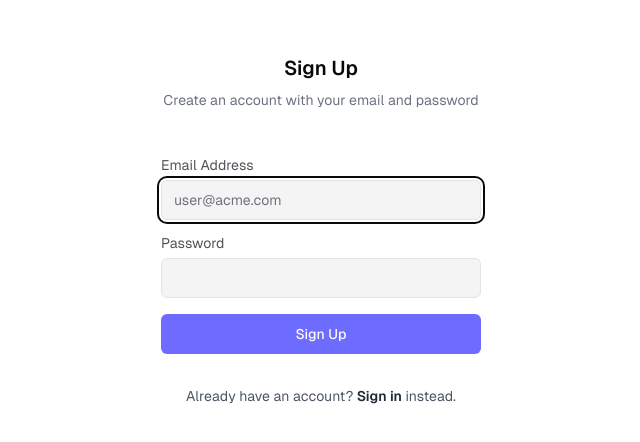
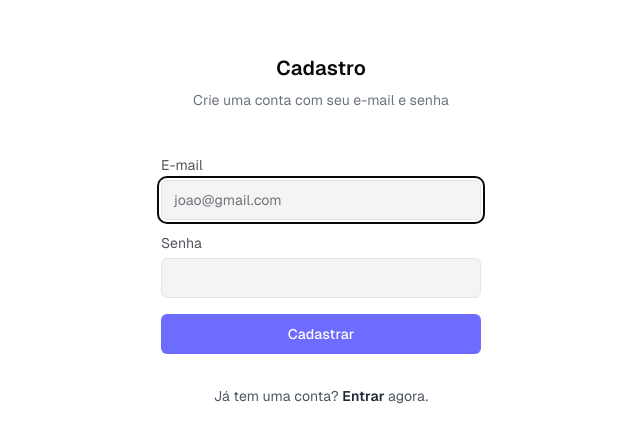
Before and after one commit to micaelsgarcez/zatten-chat, a Next.js app: page /register in a window 1280 px wide. Shown: the part 170-612 px from the top of the page, without its empty margins (319-959 px from the left). Built offline with nearby package versions, Linux system fonts and the light colour scheme.

Commit message:
Chore: details

```diff
--- a/app/(auth)/login/page.tsx
+++ b/app/(auth)/login/page.tsx
@@ -1,67 +1,67 @@
-'use client';
+'use client'
 
-import Link from 'next/link';
-import { useRouter } from 'next/navigation';
-import { useActionState, useEffect, useState } from 'react';
-import { toast } from 'sonner';
+import Link from 'next/link'
+import { useRouter } from 'next/navigation'
+import { useActionState, useEffect, useState } from 'react'
+import { toast } from 'sonner'
 
-import { AuthForm } from '@/components/auth-form';
-import { SubmitButton } from '@/components/submit-button';
+import { AuthForm } from '@/components/auth-form'
+import { SubmitButton } from '@/components/submit-button'
 
-import { login, type LoginActionState } from '../actions';
+import { login, type LoginActionState } from '../actions'
 
 export default function Page() {
-  const router = useRouter();
+  const router = useRouter()
 
-  const [email, setEmail] = useState('');
-  const [isSuccessful, setIsSuccessful] = useState(false);
+  const [email, setEmail] = useState('')
+  const [isSuccessful, setIsSuccessful] = useState(false)
 
   const [state, formAction] = useActionState<LoginActionState, FormData>(
     login,
     {
-      status: 'idle',
-    },
-  );
+      status: 'idle'
+    }
+  )
 
   useEffect(() => {
     if (state.status === 'failed') {
-      toast.error('Invalid credentials!');
+      toast.error('Invalid credentials!')
     } else if (state.status === 'invalid_data') {
-      toast.error('Failed validating your submission!');
+      toast.error('Failed validating your submission!')
     } else if (state.status === 'success') {
-      setIsSuccessful(true);
-      router.refresh();
+      setIsSuccessful(true)
+      router.refresh()
     }
-  }, [state.status, router]);
+  }, [state.status, router])
 
   const handleSubmit = (formData: FormData) => {
-    setEmail(formData.get('email') as string);
-    formAction(formData);
-  };
+    setEmail(formData.get('email') as string)
+    formAction(formData)
+  }
 
   return (
-    <div className="flex h-dvh w-screen items-start pt-12 md:pt-0 md:items-center justify-center bg-background">
-      <div className="w-full max-w-md overflow-hidden rounded-2xl flex flex-col gap-12">
-        <div className="flex flex-col items-center justify-center gap-2 px-4 text-center sm:px-16">
-          <h3 className="text-xl font-semibold dark:text-zinc-50">Sign In</h3>
-          <p className="text-sm text-gray-500 dark:text-zinc-400">
-            Use your email and password to sign in
+    <div className='flex h-dvh w-screen items-start pt-12 md:pt-0 md:items-center justify-center bg-background'>
+      <div className='w-full max-w-md overflow-hidden rounded-2xl flex flex-col gap-12'>
+        <div className='flex flex-col items-center justify-center gap-2 px-4 text-center sm:px-16'>
+          <h3 className='text-xl font-semibold dark:text-zinc-50'>Login</h3>
+          <p className='text-sm text-gray-500 dark:text-zinc-400'>
+            Use seu e-mail e senha para fazer login
           </p>
         </div>
         <AuthForm action={handleSubmit} defaultEmail={email}>
-          <SubmitButton isSuccessful={isSuccessful}>Sign in</SubmitButton>
-          <p className="text-center text-sm text-gray-600 mt-4 dark:text-zinc-400">
-            {"Don't have an account? "}
+          <SubmitButton isSuccessful={isSuccessful}>Entrar</SubmitButton>
+          <p className='text-center text-sm text-gray-600 mt-4 dark:text-zinc-400'>
+            {'Não tem uma conta? '}
             <Link
-              href="/register"
-              className="font-semibold text-gray-800 hover:underline dark:text-zinc-200"
+              href='/register'
+              className='font-semibold text-gray-800 hover:underline dark:text-zinc-200'
             >
-              Sign up
+              Registre-se
             </Link>
-            {' for free.'}
+            {' de graça.'}
           </p>
         </AuthForm>
       </div>
     </div>
-  );
+  )
 }
--- a/app/(auth)/register/page.tsx
+++ b/app/(auth)/register/page.tsx
@@ -1,70 +1,70 @@
-'use client';
+'use client'
 
-import Link from 'next/link';
-import { useRouter } from 'next/navigation';
-import { useActionState, useEffect, useState } from 'react';
-import { toast } from 'sonner';
+import Link from 'next/link'
+import { useRouter } from 'next/navigation'
+import { useActionState, useEffect, useState } from 'react'
+import { toast } from 'sonner'
 
-import { AuthForm } from '@/components/auth-form';
-import { SubmitButton } from '@/components/submit-button';
+import { AuthForm } from '@/components/auth-form'
+import { SubmitButton } from '@/components/submit-button'
 
-import { register, type RegisterActionState } from '../actions';
+import { register, type RegisterActionState } from '../actions'
 
 export default function Page() {
-  const router = useRouter();
+  const router = useRouter()
 
-  const [email, setEmail] = useState('');
-  const [isSuccessful, setIsSuccessful] = useState(false);
+  const [email, setEmail] = useState('')
+  const [isSuccessful, setIsSuccessful] = useState(false)
 
   const [state, formAction] = useActionState<RegisterActionState, FormData>(
     register,
     {
-      status: 'idle',
-    },
-  );
+      status: 'idle'
+    }
+  )
 
   useEffect(() => {
     if (state.status === 'user_exists') {
-      toast.error('Account already exists');
+      toast.error('Account already exists')
     } else if (state.status === 'failed') {
-      toast.error('Failed to create account');
+      toast.error('Failed to create account')
     } else if (state.status === 'invalid_data') {
-      toast.error('Failed validating your submission!');
+      toast.error('Failed validating your submission!')
     } else if (state.status === 'success') {
-      toast.success('Account created successfully');
-      setIsSuccessful(true);
-      router.refresh();
+      toast.success('Account created successfully')
+      setIsSuccessful(true)
+      router.refresh()
     }
-  }, [state, router]);
+  }, [state, router])
 
   const handleSubmit = (formData: FormData) => {
-    setEmail(formData.get('email') as string);
-    formAction(formData);
-  };
+    setEmail(formData.get('email') as string)
+    formAction(formData)
+  }
 
   return (
-    <div className="flex h-dvh w-screen items-start pt-12 md:pt-0 md:items-center justify-center bg-background">
-      <div className="w-full max-w-md overflow-hidden rounded-2xl gap-12 flex flex-col">
-        <div className="flex flex-col items-center justify-center gap-2 px-4 text-center sm:px-16">
-          <h3 className="text-xl font-semibold dark:text-zinc-50">Sign Up</h3>
-          <p className="text-sm text-gray-500 dark:text-zinc-400">
-            Create an account with your email and password
+    <div className='flex h-dvh w-screen items-start pt-12 md:pt-0 md:items-center justify-center bg-background'>
+      <div className='w-full max-w-md overflow-hidden rounded-2xl gap-12 flex flex-col'>
+        <div className='flex flex-col items-center justify-center gap-2 px-4 text-center sm:px-16'>
+          <h3 className='text-xl font-semibold dark:text-zinc-50'>Cadastro</h3>
+          <p className='text-sm text-gray-500 dark:text-zinc-400'>
+            Crie uma conta com seu e-mail e senha
           </p>
         </div>
         <AuthForm action={handleSubmit} defaultEmail={email}>
-          <SubmitButton isSuccessful={isSuccessful}>Sign Up</SubmitButton>
-          <p className="text-center text-sm text-gray-600 mt-4 dark:text-zinc-400">
-            {'Already have an account? '}
+          <SubmitButton isSuccessful={isSuccessful}>Cadastrar</SubmitButton>
+          <p className='text-center text-sm text-gray-600 mt-4 dark:text-zinc-400'>
+            {'Já tem uma conta? '}
             <Link
-              href="/login"
-              className="font-semibold text-gray-800 hover:underline dark:text-zinc-200"
+              href='/login'
+              className='font-semibold text-gray-800 hover:underline dark:text-zinc-200'
             >
-              Sign in
+              Entrar
             </Link>
-            {' instead.'}
+            {' agora.'}
           </p>
         </AuthForm>
       </div>
     </div>
-  );
+  )
 }
--- a/components/app-sidebar.tsx
+++ b/components/app-sidebar.tsx
@@ -53,7 +53,7 @@ export function AppSidebar({ user }: { user: User | undefined }) {
                   <PlusIcon />
                 </Button>
               </TooltipTrigger>
-              <TooltipContent align='end'>New Chat</TooltipContent>
+              <TooltipContent align='end'>Novo Chat</TooltipContent>
             </Tooltip>
           </div>
         </SidebarMenu>
--- a/components/assistant.tsx
+++ b/components/assistant.tsx
@@ -139,7 +139,7 @@ export default function ChatAssistant({
                       type='submit'
                       disabled={input.length === 0 || assistantId.length === 0}
                     >
-                      <ArrowUpIcon size={14} />
+                      <ArrowUpIcon size={14} stroke='#000' />
                     </Button>
                   )}
                 </div>
--- a/components/auth-form.tsx
+++ b/components/auth-form.tsx
@@ -1,60 +1,60 @@
-import Form from 'next/form';
+import Form from 'next/form'
 
-import { Input } from './ui/input';
-import { Label } from './ui/label';
+import { Input } from './ui/input'
+import { Label } from './ui/label'
 
 export function AuthForm({
   action,
   children,
-  defaultEmail = '',
+  defaultEmail = ''
 }: {
   action: NonNullable<
     string | ((formData: FormData) => void | Promise<void>) | undefined
-  >;
-  children: React.ReactNode;
-  defaultEmail?: string;
+  >
+  children: React.ReactNode
+  defaultEmail?: string
 }) {
   return (
-    <Form action={action} className="flex flex-col gap-4 px-4 sm:px-16">
-      <div className="flex flex-col gap-2">
+    <Form action={action} className='flex flex-col gap-4 px-4 sm:px-16'>
+      <div className='flex flex-col gap-2'>
         <Label
-          htmlFor="email"
-          className="text-zinc-600 font-normal dark:text-zinc-400"
+          htmlFor='email'
+          className='text-zinc-600 font-normal dark:text-zinc-400'
         >
-          Email Address
+          E-mail
         </Label>
 
         <Input
-          id="email"
-          name="email"
-          className="bg-muted text-md md:text-sm"
-          type="email"
-          placeholder="user@acme.com"
-          autoComplete="email"
+          id='email'
+          name='email'
+          className='bg-muted text-md md:text-sm'
+          type='email'
+          placeholder='joao@gmail.com'
+          autoComplete='email'
           required
           autoFocus
           defaultValue={defaultEmail}
         />
       </div>
 
-      <div className="flex flex-col gap-2">
+      <div className='flex flex-col gap-2'>
         <Label
-          htmlFor="password"
-          className="text-zinc-600 font-normal dark:text-zinc-400"
+          htmlFor='password'
+          className='text-zinc-600 font-normal dark:text-zinc-400'
         >
-          Password
+          Senha
         </Label>
 
         <Input
-          id="password"
-          name="password"
-          className="bg-muted text-md md:text-sm"
-          type="password"
+          id='password'
+          name='password'
+          className='bg-muted text-md md:text-sm'
+          type='password'
           required
         />
       </div>
 
       {children}
     </Form>
-  );
+  )
 }
--- a/components/chat-header.tsx
+++ b/components/chat-header.tsx
@@ -46,10 +46,10 @@ function PureChatHeader({
               }}
             >
               <PlusIcon />
-              <span className='md:sr-only'>New Chat</span>
+              <span className='md:sr-only'>Novo Chat</span>
             </Button>
           </TooltipTrigger>
-          <TooltipContent>New Chat</TooltipContent>
+          <TooltipContent>Novo Chat</TooltipContent>
         </Tooltip>
       )}
 
--- a/components/ui/button.tsx
+++ b/components/ui/button.tsx
@@ -1,56 +1,57 @@
-import * as React from 'react';
-import { Slot } from '@radix-ui/react-slot';
-import { cva, type VariantProps } from 'class-variance-authority';
+import { Slot } from '@radix-ui/react-slot'
+import { cva, type VariantProps } from 'class-variance-authority'
+import * as React from 'react'
 
-import { cn } from '@/lib/utils';
+import { cn } from '@/lib/utils'
 
 const buttonVariants = cva(
   'inline-flex items-center justify-center gap-2 whitespace-nowrap rounded-md text-sm font-medium ring-offset-background transition-colors focus-visible:outline-none focus-visible:ring-2 focus-visible:ring-ring focus-visible:ring-offset-2 disabled:pointer-events-none disabled:opacity-50 [&_svg]:pointer-events-none [&_svg]:size-4 [&_svg]:shrink-0',
   {
     variants: {
       variant: {
-        default: 'bg-primary text-primary-foreground hover:bg-primary/90',
+        default:
+          'bg-primary text-white hover:opacity-80 transition-all duration-300',
         destructive:
-          'bg-destructive text-destructive-foreground hover:bg-destructive/90',
+          'bg-destructive text-destructive-foreground hover:opacity-90',
         outline:
           'border border-input bg-background hover:bg-accent hover:text-accent-foreground',
         secondary:
           'bg-secondary text-secondary-foreground hover:bg-secondary/80',
         ghost: 'hover:bg-accent hover:text-accent-foreground',
-        link: 'text-primary underline-offset-4 hover:underline',
+        link: 'text-primary underline-offset-4 hover:underline'
       },
       size: {
         default: 'h-10 px-4 py-2',
         sm: 'h-9 rounded-md px-3',
         lg: 'h-11 rounded-md px-8',
-        icon: 'h-10 w-10',
-      },
+        icon: 'h-10 w-10'
+      }
     },
     defaultVariants: {
       variant: 'default',
-      size: 'default',
-    },
-  },
-);
+      size: 'default'
+    }
+  }
+)
 
 export interface ButtonProps
   extends React.ButtonHTMLAttributes<HTMLButtonElement>,
     VariantProps<typeof buttonVariants> {
-  asChild?: boolean;
+  asChild?: boolean
 }
 
 const Button = React.forwardRef<HTMLButtonElement, ButtonProps>(
   ({ className, variant, size, asChild = false, ...props }, ref) => {
-    const Comp = asChild ? Slot : 'button';
+    const Comp = asChild ? Slot : 'button'
     return (
       <Comp
         className={cn(buttonVariants({ variant, size, className }))}
         ref={ref}
         {...props}
       />
-    );
-  },
-);
-Button.displayName = 'Button';
+    )
+  }
+)
+Button.displayName = 'Button'
 
-export { Button, buttonVariants };
+export { Button, buttonVariants }
```
Also changed, not shown: components/sidebar-user-nav.tsx (+25 -25 lines).
